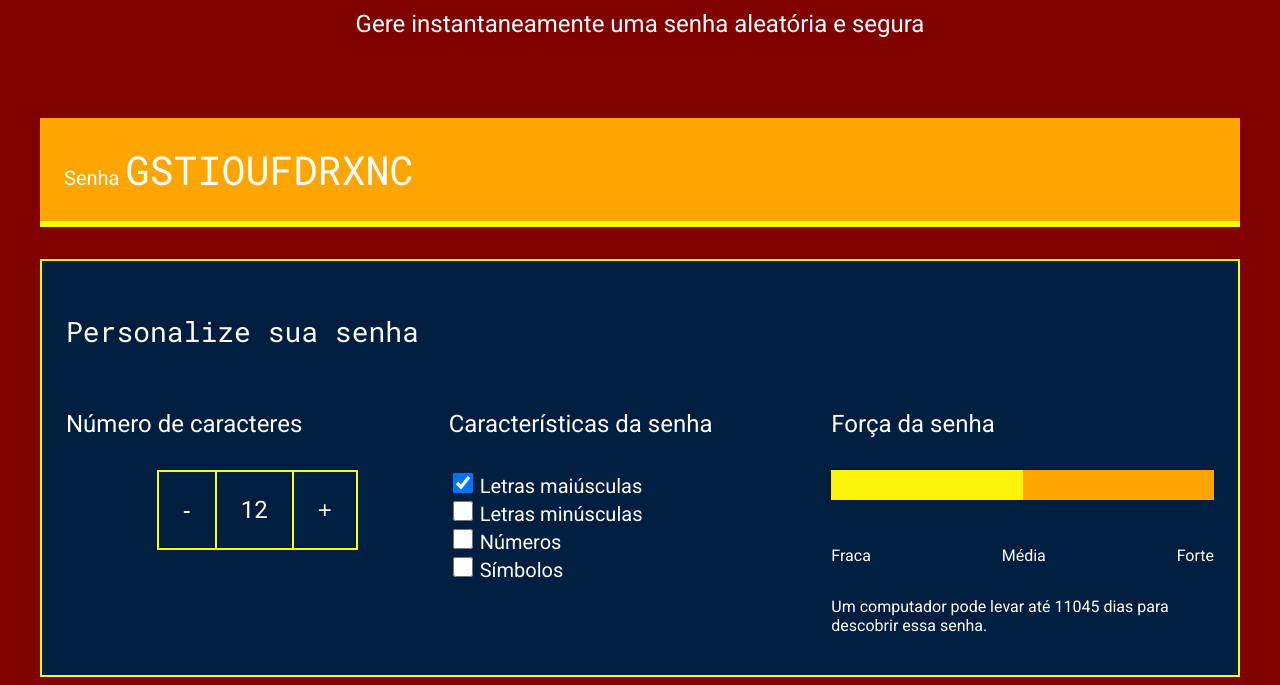
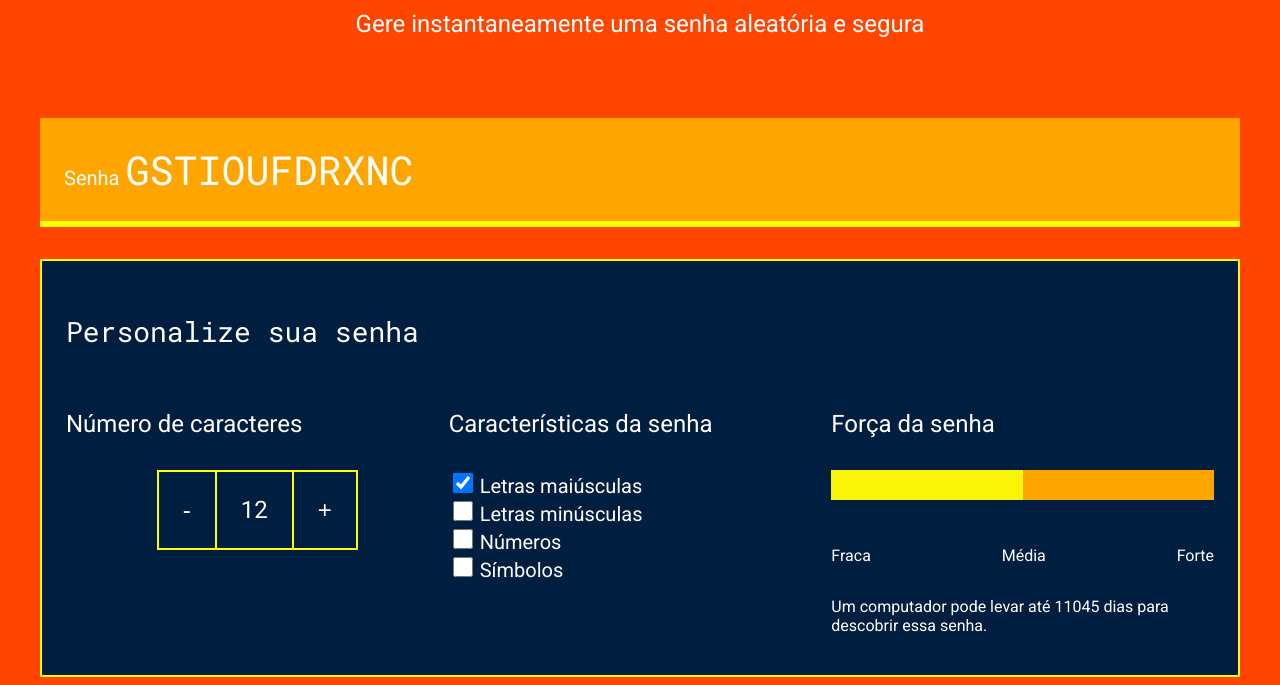
Before and after one commit to usuario303/Gerador-de-Senhas-, a plain HTML site: page index.html in a window 1280 px wide. Shown: the part 208-893 px from the top of the page. Drawn offline with Linux system fonts and the light colour scheme.

Commit message:
Update style.css

```diff
--- a/style.css
+++ b/style.css
@@ -2,7 +2,7 @@
 
 :root {
     --branco: white;
-    --cor-de-fundo: #800000;
+    --cor-de-fundo: #FF4500;
     --fundo-senha: #ffA500;
     --fundo-texto: #001E40;
     --borda: #ffff00;
```
